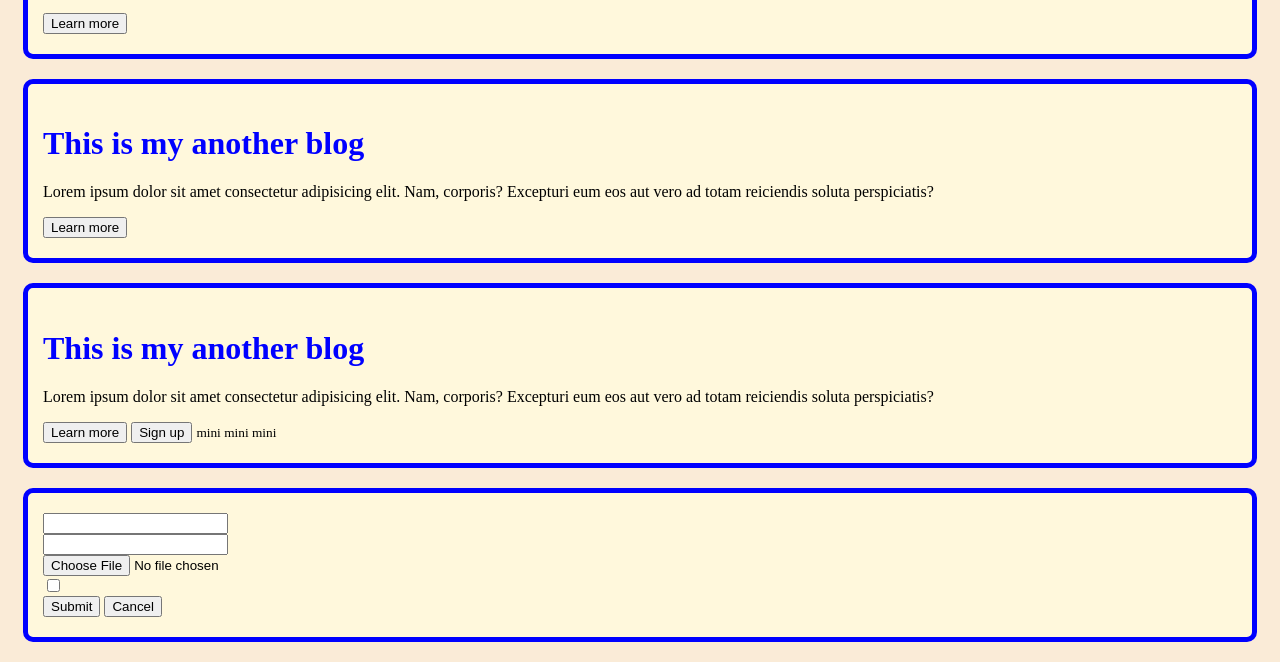
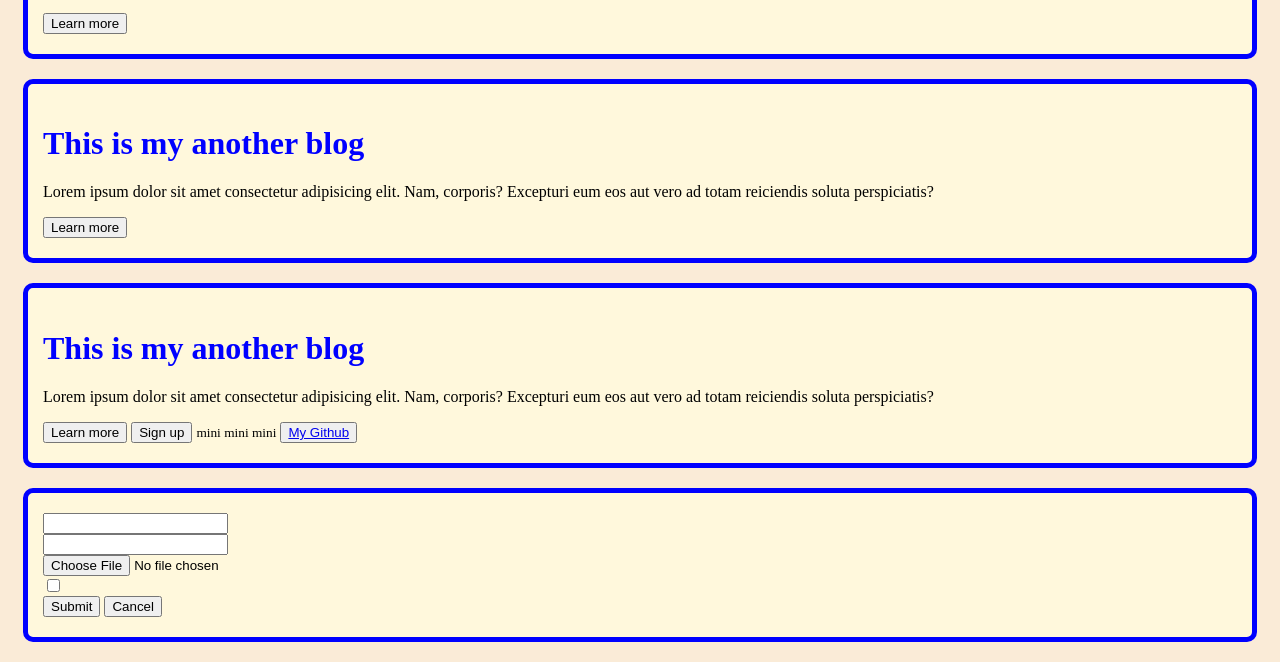
Before and after one commit to rejaul-dev/my-second-repo, a plain HTML site: page index.html in a window 1280 px wide. Shown: the part 672-1334 px from the top of the page. Drawn offline with Linux system fonts and the light colour scheme.

Commit message:
added button

```diff
--- a/index.html
+++ b/index.html
@@ -43,6 +43,7 @@
         <button>Learn more</button>
         <button>Sign up</button>
         <small>mini mini mini</small>
+        <button><a href="https://rejaul-karim10.github.io/my-second-repo/">My Github</a></button>
     </div>
     <form action="">
         <div class="my-blog">
```
